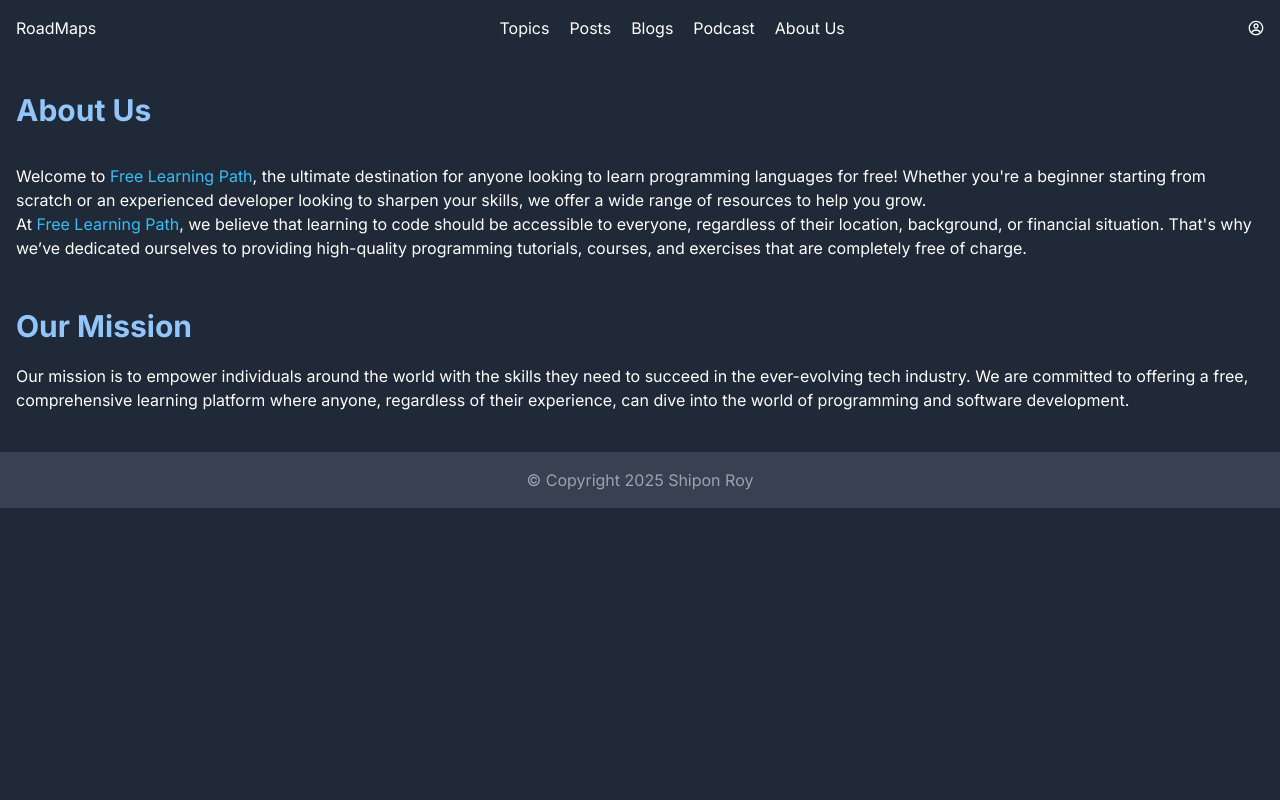
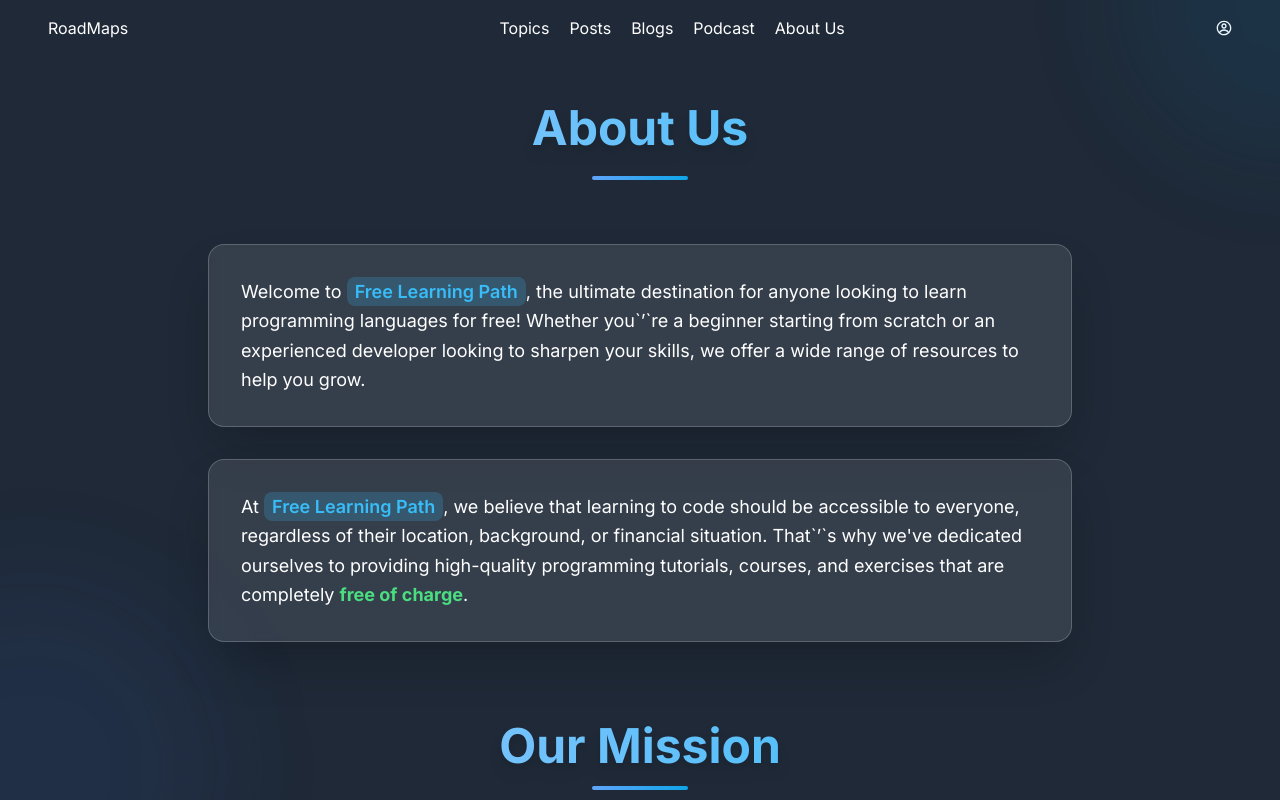
Before and after one commit to Shipon-Roy/roadmaps, a Next.js app: page /about in a window 1280 px wide. Shown: the top 800 px of the page. Built offline with nearby package versions, Linux system fonts and the light colour scheme.

Commit message:
ui update

```diff
--- a/app/about/page.jsx
+++ b/app/about/page.jsx
@@ -4,29 +4,63 @@ import Container from "../../components/ui/Container";
 export default function About() {
   return (
     <Container>
-      <h1 className="text-blue-300 font-bold text-3xl my-9">About Us</h1>
-      <p className="text-white">
-        Welcome to <span className="text-sky-400">Free Learning Path</span>, the
-        ultimate destination for anyone looking to learn programming languages
-        for free! Whether you&apos;re a beginner starting from scratch or an
-        experienced developer looking to sharpen your skills, we offer a wide
-        range of resources to help you grow.
-      </p>
-      <p className="text-white">
-        At <span className="text-sky-400">Free Learning Path</span>, we believe
-        that learning to code should be accessible to everyone, regardless of
-        their location, background, or financial situation. That&apos;s why
-        we’ve dedicated ourselves to providing high-quality programming
-        tutorials, courses, and exercises that are completely free of charge.
-      </p>
-      <h1 className="text-blue-300 font-bold text-3xl mt-12">Our Mission</h1>
-      <p className="text-white mt-5 mb-10">
-        Our mission is to empower individuals around the world with the skills
-        they need to succeed in the ever-evolving tech industry. We are
-        committed to offering a free, comprehensive learning platform where
-        anyone, regardless of their experience, can dive into the world of
-        programming and software development.
-      </p>
+      <div className="max-w-4xl mx-auto px-4 py-12">
+        {/* Hero Section */}
+        <div className="text-center mb-16">
+          <h1 className="text-blue-300 font-bold text-4xl md:text-5xl mb-6 bg-gradient-to-r from-blue-300 to-sky-400 bg-clip-text text-transparent drop-shadow-lg">
+            About Us
+          </h1>
+          <div className="w-24 h-1 bg-gradient-to-r from-blue-400 to-sky-500 mx-auto rounded-full mb-8"></div>
+        </div>
+
+        {/* Main Content */}
+        <div className="space-y-8">
+          <div className="bg-white/10 backdrop-blur-sm rounded-2xl p-8 border border-white/20 shadow-2xl hover:shadow-blue-500/25 transition-all duration-300">
+            <p className="text-white text-lg leading-relaxed">
+              Welcome to <span className="text-sky-400 font-semibold bg-sky-400/20 px-2 py-1 rounded-lg">Free Learning Path</span>,
+              the ultimate destination for anyone looking to learn programming languages for free!
+              Whether you`&rsquo;`re a beginner starting from scratch or an experienced developer looking to sharpen your skills,
+              we offer a wide range of resources to help you grow.
+            </p>
+          </div>
+
+          <div className="bg-white/10 backdrop-blur-sm rounded-2xl p-8 border border-white/20 shadow-2xl hover:shadow-blue-500/25 transition-all duration-300">
+            <p className="text-white text-lg leading-relaxed">
+              At <span className="text-sky-400 font-semibold bg-sky-400/20 px-2 py-1 rounded-lg">Free Learning Path</span>,
+              we believe that learning to code should be accessible to everyone, regardless of their location,
+              background, or financial situation. That`&rsquo;`s why we've dedicated ourselves to providing high-quality
+              programming tutorials, courses, and exercises that are completely{' '}
+              <span className="text-green-400 font-bold">free of charge</span>.
+            </p>
+          </div>
+        </div>
+
+        {/* Mission Section */}
+        <div className="mt-20">
+          <div className="text-center mb-12">
+            <h1 className="text-blue-300 font-bold text-4xl md:text-5xl bg-gradient-to-r from-blue-300 to-sky-400 bg-clip-text text-transparent drop-shadow-lg">
+              Our Mission
+            </h1>
+            <div className="w-24 h-1 bg-gradient-to-r from-blue-400 to-sky-500 mx-auto mt-4 rounded-full"></div>
+          </div>
+
+          <div className="bg-gradient-to-br from-blue-900/50 to-purple-900/50 backdrop-blur-xl rounded-3xl p-10 border border-white/30 shadow-2xl max-w-3xl mx-auto">
+            <p className="text-white text-xl leading-relaxed text-center font-medium">
+              Our mission is to empower individuals around the world with the skills they need
+              to succeed in the ever-evolving tech industry. We are committed to offering a
+              <span className="text-sky-400 font-bold bg-sky-400/20 px-3 py-1 rounded-full">free, comprehensive learning platform</span>
+              where anyone, regardless of their experience, can dive into the world of programming
+              and software development.
+            </p>
+          </div>
+        </div>
+
+        {/* Decorative Elements */}
+        <div className="absolute inset-0 overflow-hidden pointer-events-none">
+          <div className="absolute -top-40 -right-40 w-80 h-80 bg-sky-500/10 rounded-full blur-3xl animate-pulse"></div>
+          <div className="absolute -bottom-40 -left-40 w-96 h-96 bg-blue-500/10 rounded-full blur-3xl animate-pulse delay-1000"></div>
+        </div>
+      </div>
     </Container>
   );
 }
--- a/components/home/Mern.jsx
+++ b/components/home/Mern.jsx
@@ -222,7 +222,7 @@ export default function Mern() {
           </div>
           <div
             data-aos="fade-up"
-            className="flex-col-reverse lg:flex-row-reverse relative flex lg:flex-row lg:items-center lg:gap-12"
+            className="flex-col-reverse relative flex lg:flex-row lg:items-center lg:gap-12"
           >
             <div className="grid w-full place-items-center lg:min-h-[536px]">
               <div className="w-full" style={{ opacity: 1, transform: "none" }}>
@@ -457,7 +457,7 @@ export default function Mern() {
           </div>
           <div
             data-aos="fade-up"
-            className="flex-col-reverse lg:flex-row-reverse relative flex  lg:flex-row lg:items-center lg:gap-12"
+            className="flex-col-reverse lg:flex-row-reverse relative flex lg:items-center lg:gap-12"
           >
             <div className="grid w-full place-items-center lg:min-h-[536px]">
               <div className="w-full" style={{ opacity: 1, transform: "none" }}>
@@ -695,7 +695,7 @@ export default function Mern() {
           </div>
           <div
             data-aos="fade-up"
-            className="flex-col-reverse lg:flex-row-reverse relative flex  lg:flex-row lg:items-center lg:gap-12"
+            className="flex-col-reverse lg:flex-row-reverse relative flex lg:items-center lg:gap-12"
           >
             <div className="grid w-full place-items-center lg:min-h-[536px]">
               <div className="w-full" style={{ opacity: 1, transform: "none" }}>
--- a/components/ui/Container.jsx
+++ b/components/ui/Container.jsx
@@ -1,8 +1,9 @@
+"use client";
 import React from "react";
 
 export default function Container({ children }) {
   return (
-    <div className="container mx-auto w-full max-w-[1490px] px-4">
+    <div className="container mx-auto px-5 sm:px-6 lg:px-8 xl:px-12 2xl:px-20">
       {children}
     </div>
   );
```
